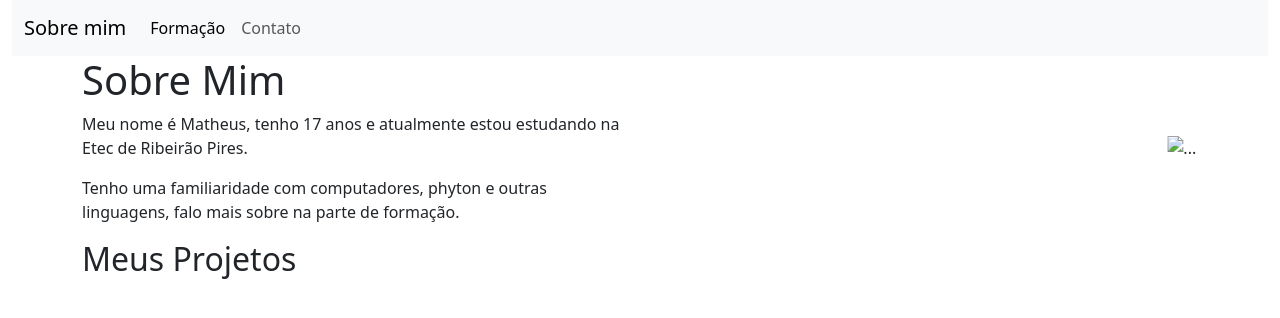
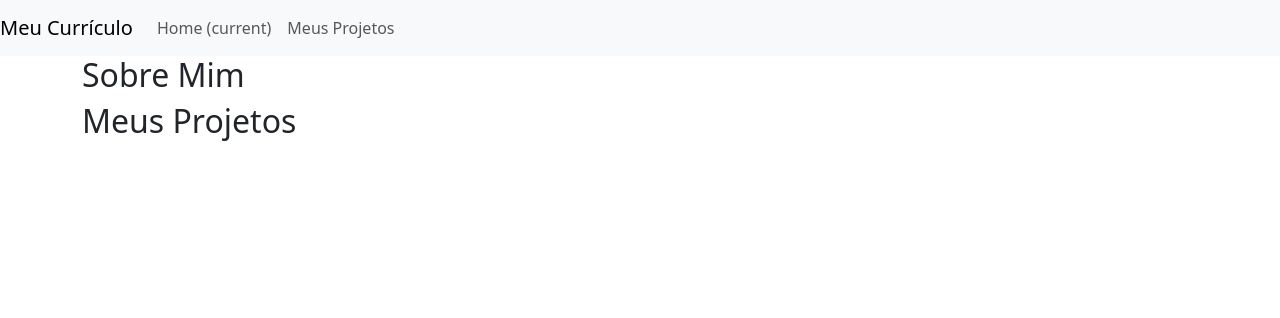
Before and after one commit to PatolinoOMag0/MeuCurriculo_TurmaB, a plain HTML site: page index.html in a window 1280 px wide. Drawn offline with Linux system fonts and the light colour scheme.

Commit message:
Terminado*

```diff
--- a/index.html
+++ b/index.html
@@ -7,26 +7,25 @@
     <link rel="stylesheet" href="css/bootstrap.css">
 </head>
 <body>
-    <div class="container-fluid">
-      <header>
   <nav class="navbar navbar-expand-lg navbar-light bg-light">
-          <div class="container-fluid">
-            <button class="navbar-toggler" type="button" data-bs-toggle="collapse" data-bs-target="#navbarTogglerDemo03" aria-controls="navbarTogglerDemo03" aria-expanded="false" aria-label="Toggle navigation">
+    <a class="navbar-brand" href="#">Meu Currículo</a>
+    <button class="navbar-toggler" type="button" data-toggle="collapse" data-target="#navbarNav" aria-controls="navbarNav" aria-expanded="false" aria-label="Toggle navigation">
       <span class="navbar-toggler-icon"></span>
     </button>
-            <a class="navbar-brand" href="#">Sobre mim</a>
-            <div class="collapse navbar-collapse" id="navbarTogglerDemo03">
-              <ul class="navbar-nav me-auto mb-2 mb-lg-0">
-                <li class="nav-item">
-                  <a class="nav-link active" aria-current="page" href="#">Formação</a>
+    <div class="collapse navbar-collapse" id="navbarNav">
+      <ul class="navbar-nav">
+        <li class="nav-item active">
+          <a class="nav-link" href="#">Home <span class="sr-only">(current)</span></a>
         </li>
         <li class="nav-item">
-                  <a class="nav-link" href="#">Contato</a>
+          <a class="nav-link" href="#">Meus Projetos</a>
         </li>
       </ul>
     </div>
-          </div>
   </nav>
+    <div class="container-fluid">
+      <header>
+        <!-- Aqui vai o menu de navegação -->
       </header>
     </div>
     <div class="container">
@@ -34,37 +33,15 @@
         <section>
           <div class="row">
             <div>
-              <h1>Sobre Mim</h1>
+              <h2>Sobre Mim</h2>
             </div>
           </div>
           <div class="row">
             <div class="col">
-            <p>Meu nome é Matheus, tenho 17 anos e atualmente estou estudando na Etec de Ribeirão Pires.</p>
-            <p>Tenho uma familiaridade com computadores, phyton e outras linguagens, falo mais sobre na parte de formação.</p>
+              <!-- Aqui aparece minha descrição -->
             </div>
             <div class="col">
-              <br>
-              <div id="carouselExampleControls" class="carousel slide" data-bs-ride="carousel">
-                <div class="carousel-inner">
-                  <div class="carousel-item active">
-                    <img src="img/" class="d-block w-100" alt="...">
-                  </div>
-                  <div class="carousel-item">
-                    <img src="..." class="d-block w-100" alt="...">
-                  </div>
-                  <div class="carousel-item">
-                    <img src="..." class="d-block w-100" alt="...">
-                  </div>
-                </div>
-                <button class="carousel-control-prev" type="button" data-bs-target="#carouselExampleControls" data-bs-slide="prev">
-                  <span class="carousel-control-prev-icon" aria-hidden="true"></span>
-                  <span class="visually-hidden">Previous</span>
-                </button>
-                <button class="carousel-control-next" type="button" data-bs-target="#carouselExampleControls" data-bs-slide="next">
-                  <span class="carousel-control-next-icon" aria-hidden="true"></span>
-                  <span class="visually-hidden">Next</span>
-                </button>
-              </div>
+              <!-- Aqui aparece minha imagem -->
             </div>
           </div>
         </section>
```
Lines whose indentation alone changed are shown as unchanged.
